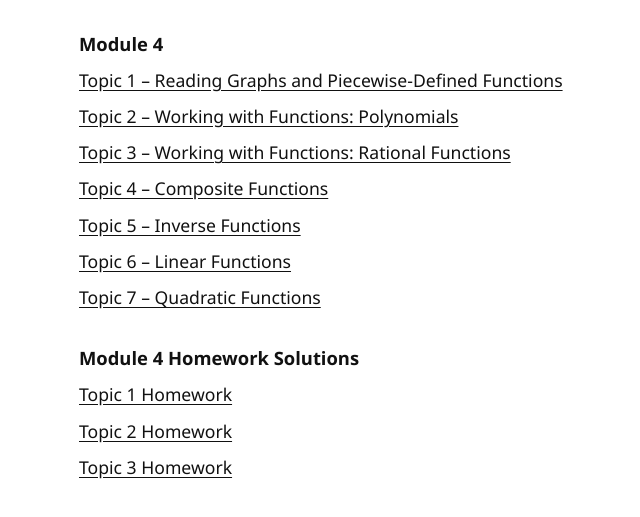
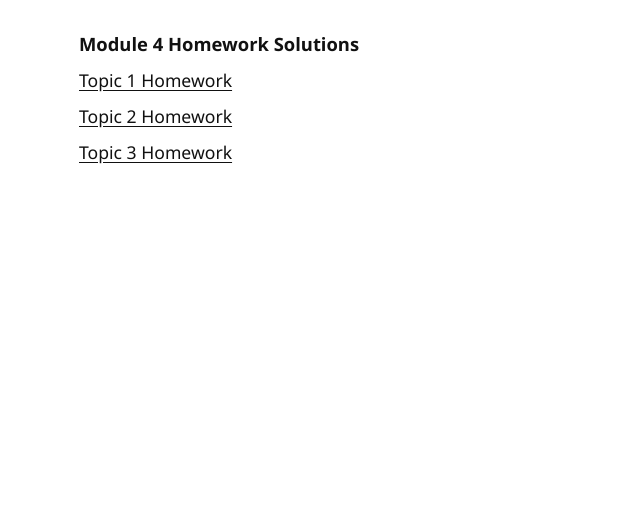
Before and after one commit to tflanagan1014/flanaganmath.com, a plain HTML site: page college-algebra/index.html in a window 1280 px wide. Shown: the part 203-720 px from the top of the page, without its empty margins (153-793 px from the left). Drawn offline with Linux system fonts and the light colour scheme.

Commit message:
Remove Module 4 topics from index.html
Removed Module 4 topics and their links from the index.

```diff
--- a/college-algebra/index.html
+++ b/college-algebra/index.html
@@ -20,17 +20,6 @@
       <li><a href="final-exam-study-guide-audio.html">Study Guide, Accessible Audio Version</a></li>
     </ul>
 
-    <h2 class="list-head">Module 4</h2>
-    <ul class="links">
-      <li><a href="reading-graphs-and-piecewise-defined-functions.html">Topic 1 – Reading Graphs and Piecewise-Defined Functions</a></li>
-      <li><a href="polynomials.html">Topic 2 – Working with Functions: Polynomials</a></li>
-      <li><a href="rational-functions.html">Topic 3 – Working with Functions: Rational Functions</a></li>
-      <li><a href="composite-functions.html">Topic 4 – Composite Functions</a></li>
-      <li><a href="inverse-functions.html">Topic 5 – Inverse Functions</a></li>
-      <li><a href="linear-functions.html">Topic 6 – Linear Functions</a></li>
-      <li><a href="quadratic-functions.html">Topic 7 – Quadratic Functions</a></li>
-    </ul>
-
     <h2 class="list-head">Module 4 Homework Solutions</h2>
     <ul class="links">
       <li><a href="homework-module-4-topic-1.html">Topic 1 Homework</a></li>
```
